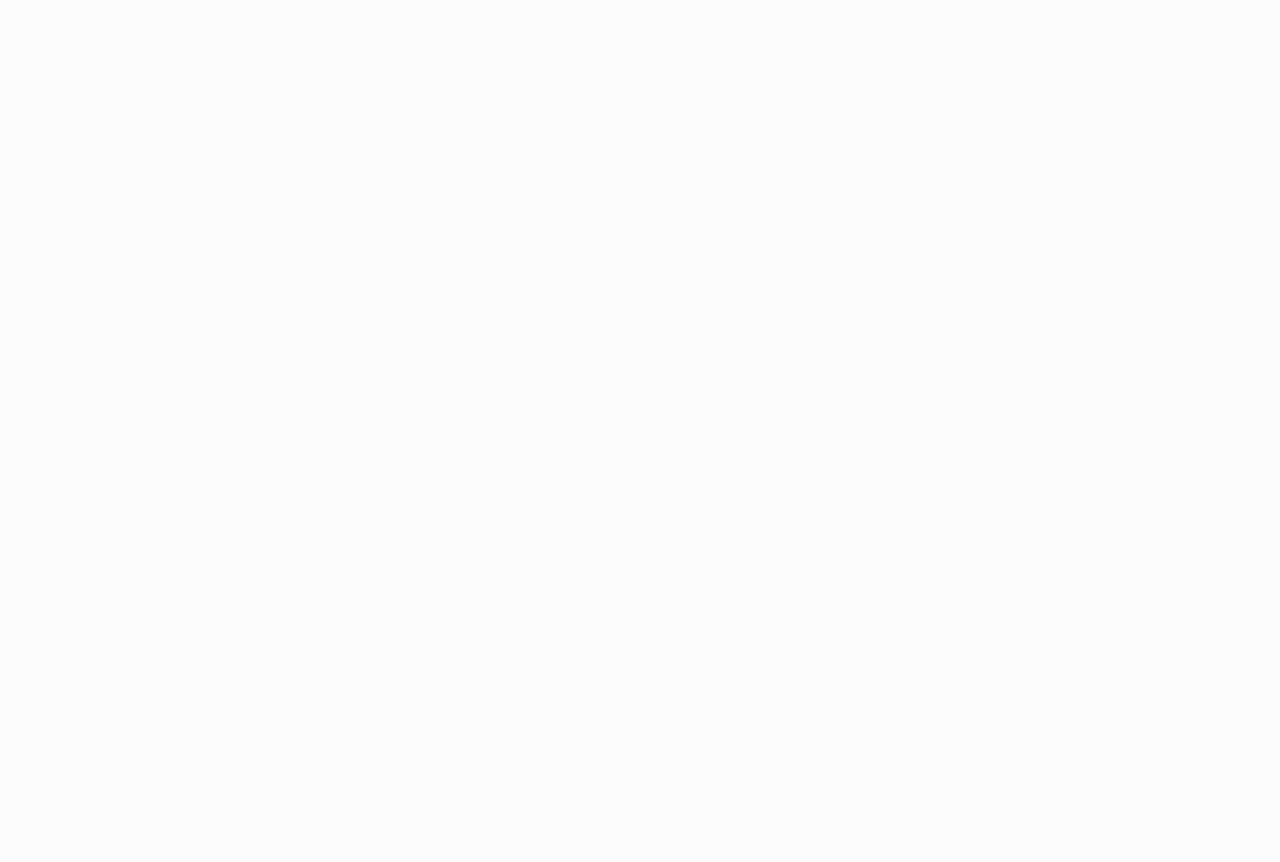
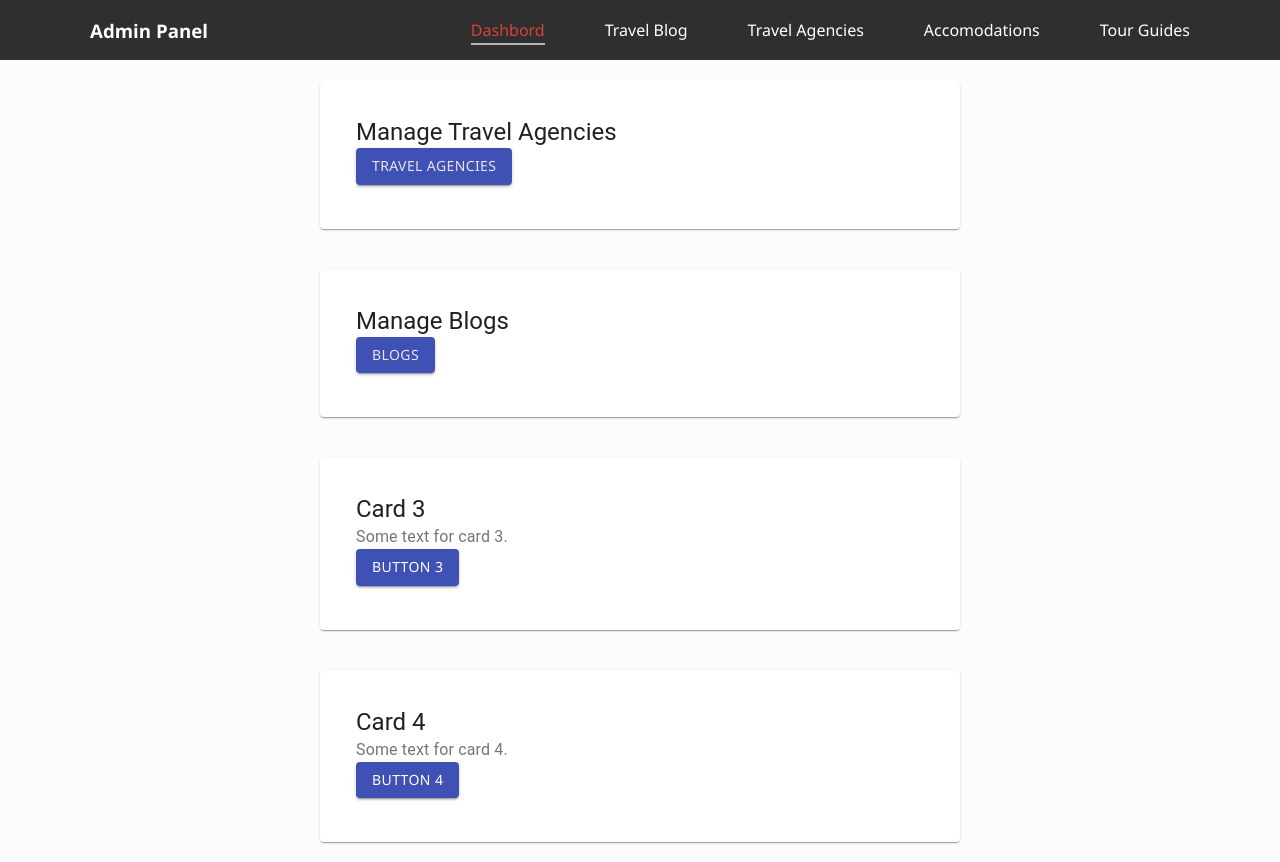
Before and after one commit to ashanknimsara/Culture-and-Tourism-Web, a React (Create React App) app in the folder frontend/: page /admin in a window 1280 px wide. Before the commit this address had no page. Before the commit the page ends 800 px from the top, so only its background shows below. Built offline with nearby package versions, Linux system fonts and the light colour scheme.

Commit message:
admin panel

```diff
--- a/frontend/src/App.js
+++ b/frontend/src/App.js
@@ -8,6 +8,8 @@
 import ViewAgencies from "./components/agencies/ViewAgencies";
 import AdminView from "./components/agencies/AdminView";
 import UpdateAgency from "./components/agencies/UpdateAgency";
+import AdminHome from "./components/agencies/AdminHome";
+import ManageAgency from "./components/agencies/ManageAgency";
 
 function App() {
   return (
@@ -22,6 +24,8 @@
           <Route path="/ViewAgency" element={<ViewAgencies/>}/>
           <Route path="/viewadmin" element={<AdminView/>}/>
           <Route path="/UpdateAgency/:id" element={<UpdateAgency/>}/>
+          <Route path="/admin" element={<AdminHome/>}/>
+          <Route path="/manage/agency" element={<ManageAgency/>}/>
 
         </Routes>
       </BrowserRouter>
--- a/frontend/src/components/agencies/AddAgency.js
+++ b/frontend/src/components/agencies/AddAgency.js
@@ -1,7 +1,7 @@
 import React,{useState} from "react";
 import axios from "axios";
 import "./AddAgency.css";
-import Navbar from "../common/Navbar";
+import Navbar from "../common/AdminNavbar";
 import Footer from "../common/Footer";
 const background = require('../../assets/images/bg.jpg');
 
--- /dev/null
+++ b/frontend/src/components/agencies/AdminHome.css
@@ -0,0 +1,30 @@
+.card-container {
+    display: flex;
+    flex-wrap: wrap;
+    justify-content: center;
+    margin-top: 60px;
+  }
+
+  .card {
+    margin: 20px;
+    padding: 20px;
+    border-radius: 10px;
+    box-shadow: 0px 2px 4px rgba(0, 0, 0, 0.3);
+    transition: transform 0.3s ease-in-out;
+    width: calc(50% - 40px);
+  }
+
+  .card:hover {
+    transform: translateY(-5px);
+  }
+
+  .button {
+    margin-top: 10px;
+    padding: 10px 20px;
+    border-radius: 5px;
+    text-transform: none;
+  }
+
+  .button:hover {
+    background-color: #1e90ff;
+  }
--- /dev/null
+++ b/frontend/src/components/agencies/AdminHome.js
@@ -0,0 +1,65 @@
+import React from 'react';
+import { Card, CardContent, Typography, Button } from '@material-ui/core';
+import './AdminHome.css';
+import Navbar from "../common/AdminNavbar";
+import { NavLink } from 'react-router-dom'
+
+function AdminHome() {
+  return (
+    <div>
+      <Navbar/>
+      <div className="card-container">
+        <Card className="card">
+          <CardContent>
+            <Typography variant="h5" component="h2">
+              Manage Travel Agencies
+            </Typography>
+
+            <Button variant="contained" color="primary" className="button">
+            <NavLink to="/manage/agency">Travel Agencies</NavLink>
+            </Button>
+          </CardContent>
+        </Card>
+        <Card className="card">
+          <CardContent>
+            <Typography variant="h5" component="h2">
+              Manage Blogs
+            </Typography>
+
+            <Button variant="contained" color="primary" className="button">
+            <NavLink to="#">Blogs</NavLink>
+            </Button>
+          </CardContent>
+        </Card>
+        <Card className="card">
+          <CardContent>
+            <Typography variant="h5" component="h2">
+              Card 3
+            </Typography>
+            <Typography color="textSecondary">
+              Some text for card 3.
+            </Typography>
+            <Button variant="contained" color="primary" className="button">
+              Button 3
+            </Button>
+          </CardContent>
+        </Card>
+        <Card className="card">
+          <CardContent>
+            <Typography variant="h5" component="h2">
+              Card 4
+            </Typography>
+            <Typography color="textSecondary">
+              Some text for card 4.
+            </Typography>
+            <Button variant="contained" color="primary" className="button">
+              Button 4
+            </Button>
+          </CardContent>
+        </Card>
+      </div>
+    </div>
+  );
+}
+
+export default AdminHome;
--- a/frontend/src/components/agencies/AdminView.js
+++ b/frontend/src/components/agencies/AdminView.js
@@ -2,7 +2,7 @@
 import axios from "axios";
 import { Link } from "react-router-dom";
 import Swal from "sweetalert2";
-import Navbar from "../common/Navbar";
+import Navbar from "../common/AdminNavbar";
 import Footer from "../common/Footer";
 
 
--- /dev/null
+++ b/frontend/src/components/agencies/ManageAgency.js
@@ -0,0 +1,43 @@
+import React from 'react';
+import { Card, CardContent, Typography, Button } from '@material-ui/core';
+import './AdminHome.css';
+import Navbar from "../common/AdminNavbar";
+import { NavLink } from 'react-router-dom'
+
+function ManageAgency() {
+  return (
+    <div>
+      <Navbar/>
+      <div className="card-container">
+        <Card className="card">
+          <CardContent>
+            <Typography variant="h5" component="h2">
+              Add Travel Agency
+            </Typography>
+            <Typography color="textSecondary">
+              Click the button below to add a new travel agency.
+            </Typography>
+            <Button variant="contained" color="primary" className="button">
+            <NavLink to="/AddAgency">Add Agency</NavLink>
+            </Button>
+          </CardContent>
+        </Card>
+        <Card className="card">
+          <CardContent>
+            <Typography variant="h5" component="h2">
+              View All Agencies
+            </Typography>
+            <Typography color="textSecondary">
+              Click the button below to view all agencies.
+            </Typography>
+            <Button variant="contained" color="primary" className="button">
+            <NavLink to="/ViewAdmin">View Agencies</NavLink>
+            </Button>
+          </CardContent>
+        </Card>
+      </div>
+    </div>
+  );
+}
+
+export default ManageAgency;
--- /dev/null
+++ b/frontend/src/components/common/AdminNavbar.js
@@ -0,0 +1,48 @@
+import "../../assets/styles/navbar.css"
+import React, {useState } from "react";
+import { NavLink } from 'react-router-dom'
+
+import { ReactComponent as Hamburger } from '../../assets/images/menu.svg'
+
+const Navbar = () => {
+  const [showNavbar, setShowNavbar] = useState(false)
+
+  const handleShowNavbar = () => {
+    setShowNavbar(!showNavbar)
+  }
+
+  return (
+    <nav className="navbar">
+      <div className="container">
+        <div className="logo">
+          <h3>Admin Panel</h3>
+        </div>
+        <div className="menu-icon" onClick={handleShowNavbar}>
+       <Hamburger />
+        </div>
+        <div className={`nav-elements  ${showNavbar && 'active'}`}>
+          <ul>
+            <li>
+              <NavLink to="/admin">Dashbord</NavLink>
+            </li>
+            <li>
+              <NavLink to="/blog">Travel Blog</NavLink>
+            </li>
+            <li>
+              <NavLink to="/manage/agency">Travel Agencies</NavLink>
+            </li>
+            <li>
+              <NavLink to="/accomodations">Accomodations</NavLink>
+            </li>
+            <li>
+              <NavLink to="/tour-guides">Tour Guides</NavLink>
+            </li>
+
+          </ul>
+        </div>
+      </div>
+    </nav>
+  )
+}
+
+export default Navbar
```
